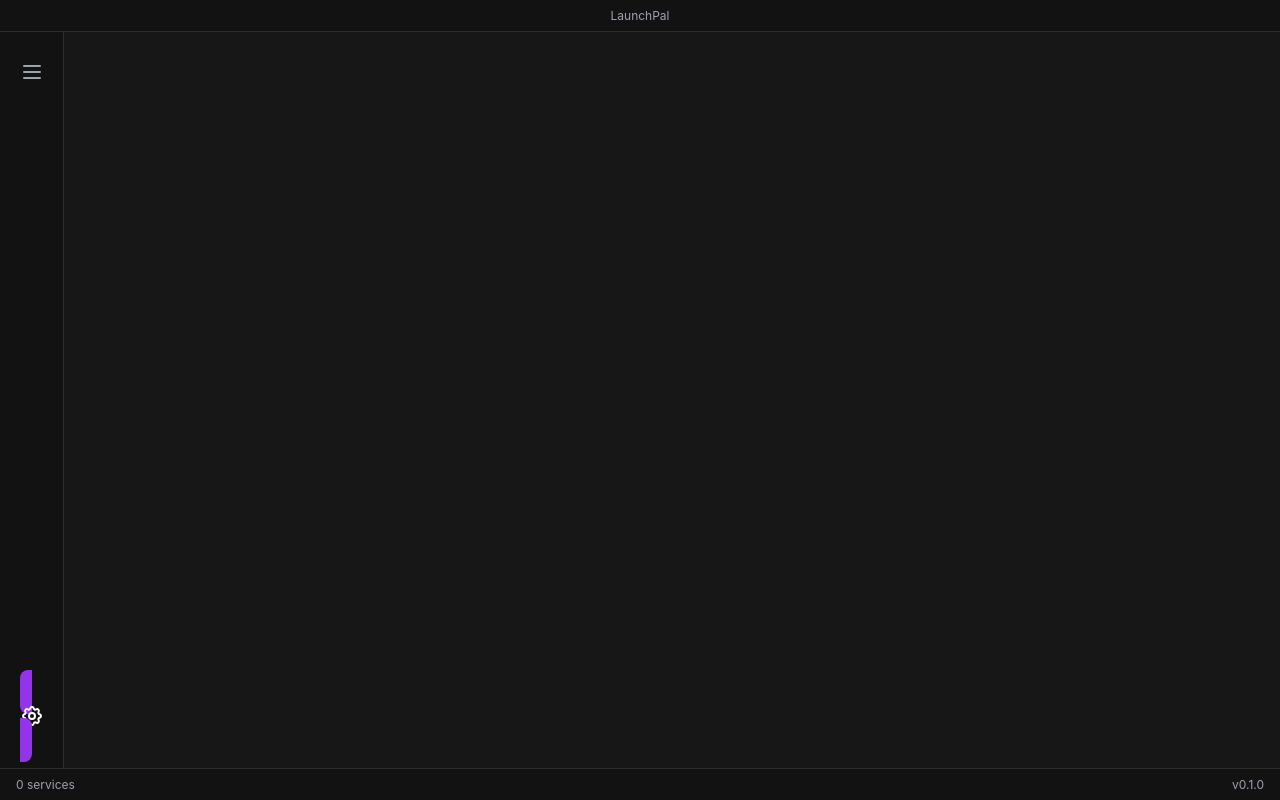
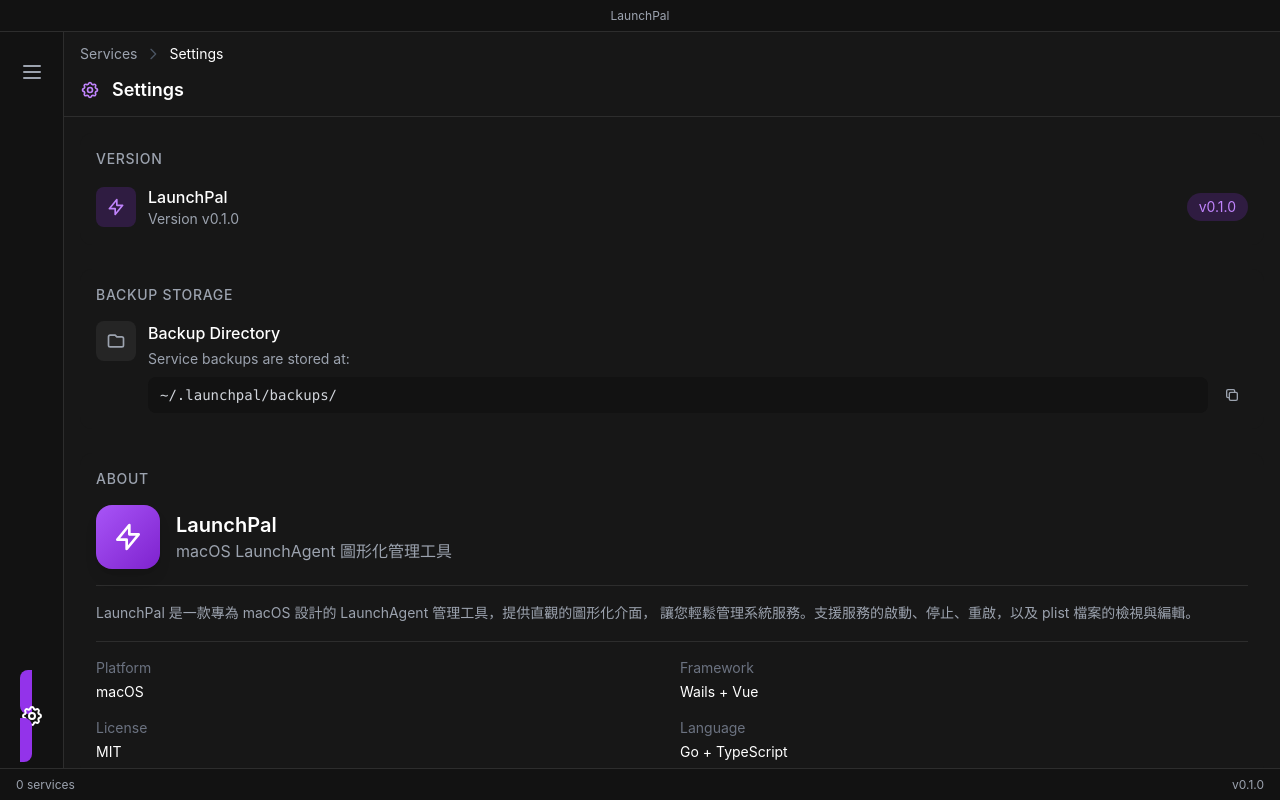
Before and after one commit to chenwei791129/launchpal, a Nuxt app in the folder frontend/: page /settings in a window 1280 px wide. Built offline with nearby package versions, Linux system fonts and the light colour scheme.

Commit message:
feat: add settings page with version and about info
Co-Authored-By: Claude Opus 4.5 <noreply@anthropic.com>

```diff
--- /dev/null
+++ b/frontend/app/pages/settings.vue
@@ -0,0 +1,139 @@
+<template>
+  <div class="flex-1 flex flex-col overflow-hidden">
+    <!-- Header -->
+    <header class="px-4 py-3 border-b border-surface-100">
+      <!-- Breadcrumb -->
+      <div class="flex items-center gap-2 text-sm mb-3">
+        <NuxtLink to="/" class="text-gray-400 hover:text-white transition-colors">
+          Services
+        </NuxtLink>
+        <svg xmlns="http://www.w3.org/2000/svg" class="w-4 h-4 text-gray-600" fill="none" viewBox="0 0 24 24" stroke="currentColor">
+          <path stroke-linecap="round" stroke-linejoin="round" stroke-width="2" d="M9 5l7 7-7 7" />
+        </svg>
+        <span class="text-white">Settings</span>
+      </div>
+
+      <!-- Title -->
+      <div class="flex items-center gap-3">
+        <svg xmlns="http://www.w3.org/2000/svg" class="w-5 h-5 text-primary-400" fill="none" viewBox="0 0 24 24" stroke="currentColor">
+          <path stroke-linecap="round" stroke-linejoin="round" stroke-width="2" d="M10.325 4.317c.426-1.756 2.924-1.756 3.35 0a1.724 1.724 0 002.573 1.066c1.543-.94 3.31.826 2.37 2.37a1.724 1.724 0 001.065 2.572c1.756.426 1.756 2.924 0 3.35a1.724 1.724 0 00-1.066 2.573c.94 1.543-.826 3.31-2.37 2.37a1.724 1.724 0 00-2.572 1.065c-.426 1.756-2.924 1.756-3.35 0a1.724 1.724 0 00-2.573-1.066c-1.543.94-3.31-.826-2.37-2.37a1.724 1.724 0 00-1.065-2.572c-1.756-.426-1.756-2.924 0-3.35a1.724 1.724 0 001.066-2.573c-.94-1.543.826-3.31 2.37-2.37.996.608 2.296.07 2.572-1.065z" />
+          <path stroke-linecap="round" stroke-linejoin="round" stroke-width="2" d="M15 12a3 3 0 11-6 0 3 3 0 016 0z" />
+        </svg>
+        <h1 class="text-lg font-semibold text-white">Settings</h1>
+      </div>
+    </header>
+
+    <!-- Content -->
+    <div class="flex-1 overflow-y-auto p-4 space-y-6">
+      <!-- Version Section -->
+      <section class="bg-surface-400 rounded-xl p-4">
+        <h2 class="text-sm font-medium text-gray-400 uppercase tracking-wider mb-4">Version</h2>
+        <div class="flex items-center justify-between">
+          <div class="flex items-center gap-3">
+            <div class="w-10 h-10 bg-primary-600/20 rounded-lg flex items-center justify-center">
+              <svg xmlns="http://www.w3.org/2000/svg" class="w-5 h-5 text-primary-400" fill="none" viewBox="0 0 24 24" stroke="currentColor">
+                <path stroke-linecap="round" stroke-linejoin="round" stroke-width="2" d="M13 10V3L4 14h7v7l9-11h-7z" />
+              </svg>
+            </div>
+            <div>
+              <p class="text-white font-medium">LaunchPal</p>
+              <p class="text-gray-400 text-sm">Version {{ appVersion }}</p>
+            </div>
+          </div>
+          <span class="px-3 py-1 bg-primary-600/20 text-primary-400 text-sm rounded-full">
+            {{ appVersion }}
+          </span>
+        </div>
+      </section>
+
+      <!-- Backup Section -->
+      <section class="bg-surface-400 rounded-xl p-4">
+        <h2 class="text-sm font-medium text-gray-400 uppercase tracking-wider mb-4">Backup Storage</h2>
+        <div class="flex items-start gap-3">
+          <div class="w-10 h-10 bg-surface-200 rounded-lg flex items-center justify-center flex-shrink-0">
+            <svg xmlns="http://www.w3.org/2000/svg" class="w-5 h-5 text-gray-400" fill="none" viewBox="0 0 24 24" stroke="currentColor">
+              <path stroke-linecap="round" stroke-linejoin="round" stroke-width="2" d="M3 7v10a2 2 0 002 2h14a2 2 0 002-2V9a2 2 0 00-2-2h-6l-2-2H5a2 2 0 00-2 2z" />
+            </svg>
+          </div>
+          <div class="flex-1 min-w-0">
+            <p class="text-white font-medium mb-1">Backup Directory</p>
+            <p class="text-gray-400 text-sm mb-2">Service backups are stored at:</p>
+            <div class="flex items-center gap-2">
+              <code class="flex-1 px-3 py-2 bg-surface-500 rounded-lg text-sm text-gray-300 font-mono truncate">
+                {{ backupPath }}
+              </code>
+              <button
+                class="p-2 rounded-lg hover:bg-surface-200 text-gray-400 hover:text-white transition-colors flex-shrink-0"
+                title="Copy path"
+                @click="copyBackupPath"
+              >
+                <svg xmlns="http://www.w3.org/2000/svg" class="w-4 h-4" fill="none" viewBox="0 0 24 24" stroke="currentColor">
+                  <path stroke-linecap="round" stroke-linejoin="round" stroke-width="2" d="M8 16H6a2 2 0 01-2-2V6a2 2 0 012-2h8a2 2 0 012 2v2m-6 12h8a2 2 0 002-2v-8a2 2 0 00-2-2h-8a2 2 0 00-2 2v8a2 2 0 002 2z" />
+                </svg>
+              </button>
+            </div>
+          </div>
+        </div>
+      </section>
+
+      <!-- About Section -->
+      <section class="bg-surface-400 rounded-xl p-4">
+        <h2 class="text-sm font-medium text-gray-400 uppercase tracking-wider mb-4">About</h2>
+        <div class="space-y-4">
+          <div class="flex items-center gap-4">
+            <div class="w-16 h-16 bg-gradient-to-br from-primary-500 to-primary-700 rounded-2xl flex items-center justify-center shadow-lg">
+              <svg xmlns="http://www.w3.org/2000/svg" class="w-8 h-8 text-white" fill="none" viewBox="0 0 24 24" stroke="currentColor">
+                <path stroke-linecap="round" stroke-linejoin="round" stroke-width="2" d="M13 10V3L4 14h7v7l9-11h-7z" />
+              </svg>
+            </div>
+            <div>
+              <h3 class="text-xl font-semibold text-white">LaunchPal</h3>
+              <p class="text-gray-400">macOS LaunchAgent 圖形化管理工具</p>
+            </div>
+          </div>
+
+          <div class="border-t border-surface-100 pt-4">
+            <p class="text-gray-400 text-sm leading-relaxed">
+              LaunchPal 是一款專為 macOS 設計的 LaunchAgent 管理工具，提供直觀的圖形化介面，
+              讓您輕鬆管理系統服務。支援服務的啟動、停止、重啟，以及 plist 檔案的檢視與編輯。
+            </p>
+          </div>
+
+          <div class="border-t border-surface-100 pt-4">
+            <div class="grid grid-cols-2 gap-4 text-sm">
+              <div>
+                <p class="text-gray-500 mb-1">Platform</p>
+                <p class="text-white">macOS</p>
+              </div>
+              <div>
+                <p class="text-gray-500 mb-1">Framework</p>
+                <p class="text-white">Wails + Vue</p>
+              </div>
+              <div>
+                <p class="text-gray-500 mb-1">License</p>
+                <p class="text-white">MIT</p>
+              </div>
+              <div>
+                <p class="text-gray-500 mb-1">Language</p>
+                <p class="text-white">Go + TypeScript</p>
+              </div>
+            </div>
+          </div>
+        </div>
+      </section>
+    </div>
+  </div>
+</template>
+
+<script setup lang="ts">
+const appVersion = 'v0.1.0'
+const backupPath = '~/.launchpal/backups/'
+
+async function copyBackupPath() {
+  try {
+    await navigator.clipboard.writeText(backupPath)
+  } catch (e) {
+    console.error('Failed to copy to clipboard:', e)
+  }
+}
+</script>
```
